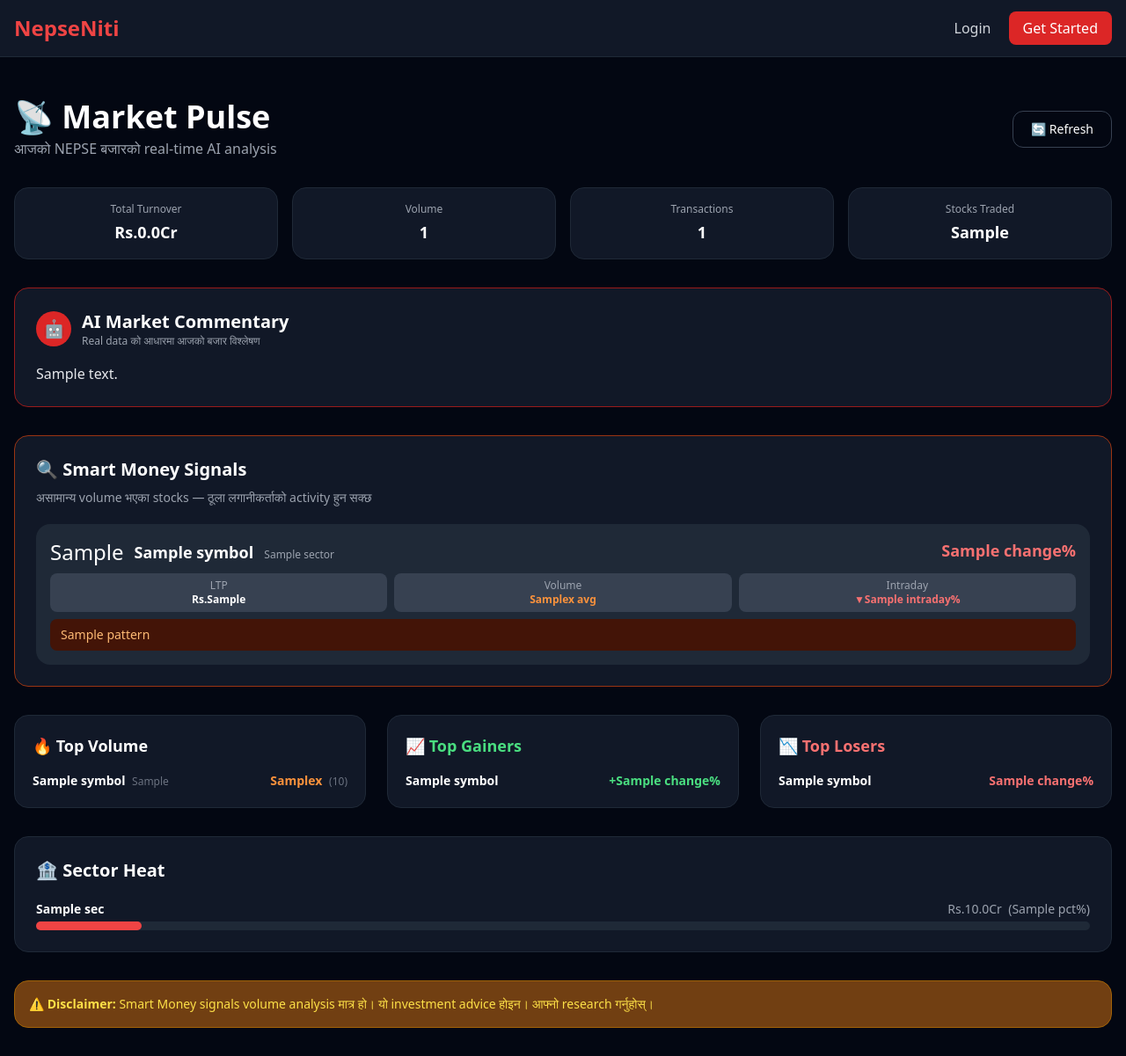
After one commit to dharmendrasah/nepseniti, a Flask app: template templates/market_pulse.html in a window 1280 px wide. The commit adds this page. Shown: the whole page at 88% size. Run offline with Flask 3, Linux system fonts and the light colour scheme; the template is opened without the code that fills it: most values are stand-ins (such as "Sample title", 1, 10 or a date in 2020); some libraries are stand-ins or nearby versions.

Commit message:
Market Pulse page + Smart Money detection + AI commentary

```diff
--- a/app.py
+++ b/app.py
@@ -172,6 +172,156 @@ SECTOR_MAP = {
 # ============================================
 
 waiting_for_email = {}
+
+# ============================================
+# SMART MONEY DETECTION
+# ============================================
+
+def analyze_volume_signal(symbol, volume, change, lp, op, turnover, market_avg_vol):
+    """Detect smart money / unusual volume patterns"""
+    if market_avg_vol <= 0:
+        return "normal", "⚪", "सामान्य"
+
+    vol_ratio = volume / market_avg_vol
+    intraday  = round((lp - op) / op * 100, 2) if op > 0 else 0
+
+    # Classify volume
+    if vol_ratio >= 5:
+        vol_tier = "very_high"
+        vol_emoji = "🔴"
+        vol_label = f"धेरै बढी ({vol_ratio:.1f}x)"
+    elif vol_ratio >= 3:
+        vol_tier = "high"
+        vol_emoji = "🟠"
+        vol_label = f"बढी ({vol_ratio:.1f}x)"
+    elif vol_ratio >= 1.5:
+        vol_tier = "above_avg"
+        vol_emoji = "🟡"
+        vol_label = f"सामान्यभन्दा बढी ({vol_ratio:.1f}x)"
+    else:
+        vol_tier = "normal"
+        vol_emoji = "⚪"
+        vol_label = "सामान्य"
+
+    # Smart money patterns
+    smart_money = False
+    pattern = ""
+
+    # High volume + price up = accumulation
+    if vol_tier in ["very_high","high"] and change >= 1:
+        smart_money = True
+        pattern = "📈 Accumulation — ठूलो volume सँग मूल्य बढेको"
+
+    # High volume + price down = distribution
+    elif vol_tier in ["very_high","high"] and change <= -1:
+        smart_money = True
+        pattern = "📉 Distribution — ठूलो volume सँग मूल्य घटेको"
+
+    # High volume + flat price = absorption
+    elif vol_tier in ["very_high","high"] and abs(change) < 1:
+        smart_money = True
+        pattern = "🔄 Absorption — ठूलो volume तर मूल्य स्थिर (accumulation हुन सक्छ)"
+
+    # Price strong intraday recovery
+    if intraday >= 2 and change >= 0:
+        pattern = (pattern + " | 💪 Intraday recovery राम्रो") if pattern else "💪 Intraday मा राम्रो recovery"
+
+    return {
+        "vol_ratio":   round(vol_ratio, 1),
+        "vol_tier":    vol_tier,
+        "vol_emoji":   vol_emoji,
+        "vol_label":   vol_label,
+        "smart_money": smart_money,
+        "pattern":     pattern,
+        "intraday":    intraday,
+    }
+
+
+# ============================================
+# MARKET PULSE - All active stocks analysis
+# ============================================
+
+def get_market_pulse():
+    """Get full market analysis - top movers, smart money, sector heat"""
+    market  = get_market_data()
+    stocks  = market["stocks"]
+    sectors = market["sectors"]
+    overall = market["overall"]
+
+    total_volume   = float(overall.get("q", 0))
+    total_stocks   = int(overall.get("st", 1))
+    total_turnover = float(overall.get("t", 0))
+    market_avg_vol = total_volume / total_stocks if total_stocks > 0 else 1
+
+    pulse_stocks = []
+    smart_money_alerts = []
+
+    for s in stocks:
+        symbol   = s.get("s","")
+        lp       = float(s.get("lp", 0))
+        change   = float(s.get("pc", 0))
+        volume   = float(s.get("q",  0))
+        turnover = float(s.get("t",  0))
+        high     = float(s.get("h",  0))
+        low      = float(s.get("l",  0))
+        op       = float(s.get("op", 0))
+        sector   = SECTOR_MAP.get(symbol, "Other")
+
+        analysis = analyze_volume_signal(symbol, volume, change, lp, op, turnover, market_avg_vol)
+
+        stock_data = {
+            "symbol":      symbol,
+            "sector":      sector,
+            "lp":          lp,
+            "change":      change,
+            "volume":      int(volume),
+            "turnover":    turnover,
+            "high":        high,
+            "low":         low,
+            "open":        op,
+            "intraday":    analysis["intraday"],
+            "vol_ratio":   analysis["vol_ratio"],
+            "vol_tier":    analysis["vol_tier"],
+            "vol_emoji":   analysis["vol_emoji"],
+            "vol_label":   analysis["vol_label"],
+            "smart_money": analysis["smart_money"],
+            "pattern":     analysis["pattern"],
+        }
+        pulse_stocks.append(stock_data)
+
+        if analysis["smart_money"]:
+            smart_money_alerts.append(stock_data)
+
+    # Sort smart money by volume ratio
+    smart_money_alerts = sorted(smart_money_alerts, key=lambda x: x["vol_ratio"], reverse=True)[:10]
+
+    # Top gainers / losers
+    gainers = sorted(pulse_stocks, key=lambda x: x["change"], reverse=True)[:10]
+    losers  = sorted(pulse_stocks, key=lambda x: x["change"])[:10]
+
+    # Top by volume
+    top_volume = sorted(pulse_stocks, key=lambda x: x["vol_ratio"], reverse=True)[:10]
+
+    # Sector summary
+    sector_data = []
+    for sec in sorted(sectors, key=lambda x: float(x.get("t",0)), reverse=True)[:8]:
+        t   = float(sec.get("t", 0))
+        pct = round(t / total_turnover * 100, 1) if total_turnover > 0 else 0
+        sector_data.append({
+            "name": sec["s"], "turnover": t, "pct": pct
+        })
+
+    return {
+        "smart_money":    smart_money_alerts,
+        "gainers":        gainers,
+        "losers":         losers,
+        "top_volume":     top_volume,
+        "sectors":        sector_data,
+        "total_turnover": total_turnover,
+        "total_stocks":   total_stocks,
+        "market_avg_vol": market_avg_vol,
+        "overall":        overall,
+    }
 
 # ============================================
 # GET LIVE NEPSE DATA
@@ -406,6 +556,50 @@ NepseNiti 🇳🇵"""
         except Exception as e:
             print("Alert Error:", e)
 
+def send_smart_money_alert():
+    """Send smart money alerts when unusual volume detected"""
+    pulse = get_market_pulse()
+    alerts = pulse["smart_money"]
+
+    if not alerts:
+        print("No smart money signals today.")
+        return
+
+    alert_lines = ""
+    for s in alerts[:8]:
+        alert_lines += (
+            f"\n{'📈' if s['change'] >= 0 else '📉'} <b>{s['symbol']}</b> ({s['sector']})"
+            f"\n   Volume: {s['vol_ratio']}x average | Change: {s['change']}%"
+            f"\n   {s['pattern']}"
+            f"\n"
+        )
+
+    message = f"""🔍 <b>NepseNiti Smart Money Alert 🇳🇵</b>
+
+आज असामान्य volume भएका stocks:
+{alert_lines}
+━━━━━━━━━━━━━━
+📊 कुल बजार: Rs.{round(pulse['total_turnover']/10000000,1)} Cr
+⚠️ यो technical observation मात्र हो — investment advice होइन।
+
+🌐 <a href="https://nepseniti.up.railway.app/market">Market Pulse हेर्नुहोस्</a>"""
+
+    users = get_all_users()
+    sent = 0
+    for user in users:
+        try:
+            if not user.get("alerts_enabled"):
+                continue
+            chat_id = user.get("telegram_chat_id")
+            if not chat_id:
+                continue
+            send_telegram_message(chat_id, message)
+            sent += 1
+        except Exception as e:
+            print(f"Smart money alert error: {e}")
+
+    print(f"Smart money alert sent to {sent} users.")
+
 # ============================================
 # SCHEDULER - 4PM NST = 10:15 UTC
 # ============================================
@@ -515,15 +709,61 @@ NepseNiti 🇳🇵 | NPR 299/महिना"""
 
     print(f"Weekly summary sent to {sent} users.")
 
+def send_smart_money_alert():
+    """Send smart money alerts when unusual volume detected"""
+    pulse = get_market_pulse()
+    alerts = pulse["smart_money"]
+
+    if not alerts:
+        print("No smart money signals today.")
+        return
+
+    alert_lines = ""
+    for s in alerts[:8]:
+        alert_lines += (
+            f"\n{'📈' if s['change'] >= 0 else '📉'} <b>{s['symbol']}</b> ({s['sector']})"
+            f"\n   Volume: {s['vol_ratio']}x average | Change: {s['change']}%"
+            f"\n   {s['pattern']}"
+            f"\n"
+        )
+
+    message = f"""🔍 <b>NepseNiti Smart Money Alert 🇳🇵</b>
+
+आज असामान्य volume भएका stocks:
+{alert_lines}
+━━━━━━━━━━━━━━
+📊 कुल बजार: Rs.{round(pulse['total_turnover']/10000000,1)} Cr
+⚠️ यो technical observation मात्र हो — investment advice होइन।
+
+🌐 <a href="https://nepseniti.up.railway.app/market">Market Pulse हेर्नुहोस्</a>"""
+
+    users = get_all_users()
+    sent = 0
+    for user in users:
+        try:
+            if not user.get("alerts_enabled"):
+                continue
+            chat_id = user.get("telegram_chat_id")
+            if not chat_id:
+                continue
+            send_telegram_message(chat_id, message)
+            sent += 1
+        except Exception as e:
+            print(f"Smart money alert error: {e}")
+
+    print(f"Smart money alert sent to {sent} users.")
+
 # ============================================
 # SCHEDULER
 # ============================================
 
 scheduler = BackgroundScheduler()
 # Daily alert: 4PM NST = 10:15 UTC
-scheduler.add_job(send_daily_alerts,   'cron', hour=10, minute=15)
+scheduler.add_job(send_daily_alerts,    'cron', hour=10, minute=15)
 # Weekly summary: Friday 6PM NST = Friday 12:15 UTC
-scheduler.add_job(send_weekly_summary, 'cron', day_of_week='fri', hour=12, minute=15)
+scheduler.add_job(send_weekly_summary,  'cron', day_of_week='fri', hour=12, minute=15)
+# Smart money alert: 3:30PM NST = 9:45 UTC (before market close)
+scheduler.add_job(send_smart_money_alert, 'cron', hour=9, minute=45)
 scheduler.start()
 
 # ============================================
@@ -1063,6 +1303,84 @@ def run_weekly():
     send_weekly_summary()
     return "Weekly summary sent!"
 
+@app.route("/run_smart_money")
+def run_smart_money():
+    send_smart_money_alert()
+    return "Smart money alert sent!"
+
+
+# ============================================
+# MARKET PULSE PAGE
+# ============================================
+
+@app.route("/market")
+def market_pulse():
+    if "user" not in session:
+        return redirect("/login")
+
+    pulse = get_market_pulse()
+    overall = pulse["overall"]
+
+    market_overview = {
+        "total_turnover": pulse["total_turnover"],
+        "total_volume":   overall.get("q", "0"),
+        "total_txn":      overall.get("tn", "0"),
+        "stocks_traded":  overall.get("st", "0"),
+        "market_cap":     float(overall.get("mc", 0)),
+    }
+
+    # AI market commentary
+    smart_names = [s["symbol"] for s in pulse["smart_money"][:5]]
+    top_gainer  = pulse["gainers"][0] if pulse["gainers"] else {}
+    top_loser   = pulse["losers"][0]  if pulse["losers"]  else {}
+
+    sector_lines = ""
+    for sec in pulse["sectors"][:5]:
+        sector_lines += f"- {sec['name']}: {sec['pct']}% (Rs.{round(sec['turnover']/10000000,1)} Cr)\n"
+
+    smart_lines = ""
+    for s in pulse["smart_money"][:5]:
+        smart_lines += f"- {s['symbol']} ({s['sector']}): volume {s['vol_ratio']}x average, change {s['change']}%, pattern: {s['pattern']}\n"
+
+    ai_prompt = f"""तपाईं NEPSE बजारका expert विश्लेषक हुनुहुन्छ। आजको real market data हेरेर smart analysis नेपालीमा दिनुहोस्।
+
+आजको बजार:
+- कुल कारोबार: Rs.{round(pulse['total_turnover']/10000000,1)} Crore
+- कारोबार stocks: {pulse['total_stocks']}
+- सबैभन्दा बढेको: {top_gainer.get('symbol','')} (+{top_gainer.get('change',0)}%)
+- सबैभन्दा घटेको: {top_loser.get('symbol','')} ({top_loser.get('change',0)}%)
+
+Sector-wise turnover:
+{sector_lines}
+
+Unusual Volume (Smart Money) stocks:
+{smart_lines if smart_lines else "- आज कुनै unusual volume देखिएन"}
+
+यो data को आधारमा नेपालीमा ३ paragraph मा लेख्नुहोस्:
+१. आजको बजारको समग्र अवस्था के छ?
+२. Smart money कहाँ छिरेको देखिन्छ र किन?
+३. लगानीकर्ताहरूलाई आज के गर्न सुझाव दिनुहुन्छ?
+
+Specific stock names र numbers प्रयोग गर्नुहोस्। Generic नलेख्नुहोस्।"""
+
+    try:
+        completion = client.chat.completions.create(
+            model="llama-3.3-70b-versatile",
+            messages=[{"role": "user", "content": ai_prompt}],
+            max_tokens=600,
+            temperature=0.7,
+        )
+        ai_commentary = completion.choices[0].message.content
+    except Exception as e:
+        ai_commentary = f"AI commentary उपलब्ध छैन: {str(e)}"
+
+    return render_template(
+        "market_pulse.html",
+        pulse=pulse,
+        market_overview=market_overview,
+        ai_commentary=ai_commentary,
+    )
+
 # ============================================
 # ADMIN PAGE
 # ============================================
--- a/templates/base.html
+++ b/templates/base.html
@@ -14,69 +14,56 @@
 
     <!-- NAVBAR -->
     <nav class="bg-gray-900 border-b border-gray-800">
-    <div class="max-w-7xl mx-auto px-4 py-4">
-        <div class="flex justify-between items-center">
+        <div class="max-w-7xl mx-auto px-4 py-4 flex justify-between items-center">
 
-            <!-- LOGO -->
-            <a href="/" class="text-2xl font-bold text-red-500">NepseNiti</a>
+            <a href="/" class="text-2xl font-bold text-red-500">
+                NepseNiti
+            </a>
 
-            <!-- HAMBURGER BUTTON (mobile only) -->
-            <button id="menu-btn" class="md:hidden text-gray-300 hover:text-white focus:outline-none">
-                <svg id="menu-icon" class="w-7 h-7" fill="none" stroke="currentColor" viewBox="0 0 24 24">
-                    <path stroke-linecap="round" stroke-linejoin="round" stroke-width="2" d="M4 6h16M4 12h16M4 18h16"/>
-                </svg>
-                <svg id="close-icon" class="w-7 h-7 hidden" fill="none" stroke="currentColor" viewBox="0 0 24 24">
-                    <path stroke-linecap="round" stroke-linejoin="round" stroke-width="2" d="M6 18L18 6M6 6l12 12"/>
-                </svg>
-            </button>
+            <div class="space-x-4">
 
-            <!-- DESKTOP NAV -->
-            <div class="hidden md:flex items-center space-x-6 text-sm font-medium">
                 {% if session.get('user') %}
-                    <a href="/dashboard"      class="text-gray-300 hover:text-white transition">Dashboard</a>
-                    <a href="/portfolio"      class="text-gray-300 hover:text-white transition">Portfolio</a>
-                    <a href="/analysis"       class="text-gray-300 hover:text-white transition">AI Analysis</a>
-                    <a href="/notifications"  class="text-gray-300 hover:text-white transition">Notifications</a>
-                    <a href="/pricing"        class="text-green-400 hover:text-green-300 transition">💚 Pricing</a>
-                    <a href="/logout"         class="bg-red-600 hover:bg-red-700 px-4 py-2 rounded-lg transition">Logout</a>
+
+                    <a href="/dashboard" class="text-gray-300 hover:text-white">
+                        Dashboard
+                    </a>
+
+                    <a href="/portfolio" class="text-gray-300 hover:text-white">
+                        Portfolio
+                    </a>
+
+                    <a href="/analysis" class="text-gray-300 hover:text-white">
+                        AI Analysis
+                    </a>
+
+                    <a href="/notifications" class="text-gray-300 hover:text-white">
+                        Notifications
+                    </a>
+
+                    <a href="/pricing" class="hover:text-red-400 transition">💚 Pricing</a>
+                <a href="/logout"
+                       class="bg-red-600 hover:bg-red-700 px-4 py-2 rounded-lg">
+                        Logout
+                    </a>
+
                 {% else %}
-                    <a href="/pricing"        class="text-green-400 hover:text-green-300 transition">💚 Pricing</a>
-                    <a href="/login"          class="text-gray-300 hover:text-white transition">Login</a>
-                    <a href="/signup"         class="bg-red-600 hover:bg-red-700 px-4 py-2 rounded-lg transition">Sign Up</a>
+
+                    <a href="/login"
+                       class="text-gray-300 hover:text-white">
+                        Login
+                    </a>
+
+                    <a href="/signup"
+                       class="bg-red-600 hover:bg-red-700 px-4 py-2 rounded-lg">
+                        Get Started
+                    </a>
+
                 {% endif %}
+
             </div>
+
         </div>
-
-        <!-- MOBILE NAV (hidden by default) -->
-        <div id="mobile-menu" class="hidden md:hidden mt-4 pb-4 border-t border-gray-800 pt-4 space-y-3">
-            {% if session.get('user') %}
-                <a href="/dashboard"     class="block text-gray-300 hover:text-white py-2 px-3 rounded-lg hover:bg-gray-800 transition">📊 Dashboard</a>
-                <a href="/portfolio"     class="block text-gray-300 hover:text-white py-2 px-3 rounded-lg hover:bg-gray-800 transition">💼 Portfolio</a>
-                <a href="/analysis"      class="block text-gray-300 hover:text-white py-2 px-3 rounded-lg hover:bg-gray-800 transition">🤖 AI Analysis</a>
-                <a href="/notifications" class="block text-gray-300 hover:text-white py-2 px-3 rounded-lg hover:bg-gray-800 transition">📱 Notifications</a>
-                <a href="/pricing"       class="block text-green-400 hover:text-green-300 py-2 px-3 rounded-lg hover:bg-gray-800 transition">💚 Pricing</a>
-                <a href="/logout"        class="block bg-red-600 hover:bg-red-700 text-white text-center py-2 px-3 rounded-lg transition">Logout</a>
-            {% else %}
-                <a href="/pricing"       class="block text-green-400 hover:text-green-300 py-2 px-3 rounded-lg hover:bg-gray-800 transition">💚 Pricing</a>
-                <a href="/login"         class="block text-gray-300 hover:text-white py-2 px-3 rounded-lg hover:bg-gray-800 transition">Login</a>
-                <a href="/signup"        class="block bg-red-600 hover:bg-red-700 text-white text-center py-2 px-3 rounded-lg transition">Sign Up</a>
-            {% endif %}
-        </div>
-    </div>
-
-    <!-- HAMBURGER TOGGLE SCRIPT -->
-    <script>
-        const btn  = document.getElementById('menu-btn');
-        const menu = document.getElementById('mobile-menu');
-        const menuIcon  = document.getElementById('menu-icon');
-        const closeIcon = document.getElementById('close-icon');
-        btn.addEventListener('click', () => {
-            menu.classList.toggle('hidden');
-            menuIcon.classList.toggle('hidden');
-            closeIcon.classList.toggle('hidden');
-        });
-    </script>
-</nav>
+    </nav>
 
     <!-- FLASH MESSAGES -->
     <div class="max-w-7xl mx-auto px-4 mt-4">
--- /dev/null
+++ b/templates/market_pulse.html
@@ -0,0 +1,191 @@
+
+
+{% extends "base.html" %}
+{% block content %}
+
+<!-- HEADER -->
+<div class="flex flex-col md:flex-row md:items-center md:justify-between mb-8">
+    <div>
+        <h1 class="text-4xl font-bold">📡 Market Pulse</h1>
+        <p class="text-gray-400 mt-1">आजको NEPSE बजारको real-time AI analysis</p>
+    </div>
+    <a href="/market" class="mt-4 md:mt-0 border border-gray-700 hover:border-gray-500 px-5 py-2.5 rounded-xl transition text-sm">
+        🔄 Refresh
+    </a>
+</div>
+
+<!-- MARKET OVERVIEW -->
+<div class="grid grid-cols-2 md:grid-cols-4 gap-4 mb-8">
+    <div class="bg-gray-900 border border-gray-800 rounded-2xl p-4 text-center">
+        <p class="text-gray-400 text-xs mb-1">Total Turnover</p>
+        <p class="font-bold text-lg">Rs.{{ "{:,.1f}".format(market_overview.total_turnover / 10000000) }}Cr</p>
+    </div>
+    <div class="bg-gray-900 border border-gray-800 rounded-2xl p-4 text-center">
+        <p class="text-gray-400 text-xs mb-1">Volume</p>
+        <p class="font-bold text-lg">{{ "{:,}".format(market_overview.total_volume|int) }}</p>
+    </div>
+    <div class="bg-gray-900 border border-gray-800 rounded-2xl p-4 text-center">
+        <p class="text-gray-400 text-xs mb-1">Transactions</p>
+        <p class="font-bold text-lg">{{ "{:,}".format(market_overview.total_txn|int) }}</p>
+    </div>
+    <div class="bg-gray-900 border border-gray-800 rounded-2xl p-4 text-center">
+        <p class="text-gray-400 text-xs mb-1">Stocks Traded</p>
+        <p class="font-bold text-lg">{{ market_overview.stocks_traded }}</p>
+    </div>
+</div>
+
+<!-- AI MARKET COMMENTARY -->
+<div class="bg-gray-900 border border-red-800 rounded-2xl p-6 mb-8">
+    <div class="flex items-center gap-3 mb-4">
+        <div class="w-10 h-10 bg-red-600 rounded-full flex items-center justify-center text-xl">🤖</div>
+        <div>
+            <h2 class="text-xl font-bold">AI Market Commentary</h2>
+            <p class="text-gray-400 text-xs">Real data को आधारमा आजको बजार विश्लेषण</p>
+        </div>
+    </div>
+    <div class="text-gray-200 leading-relaxed space-y-3">
+        {% for line in ai_commentary.split('\n') %}
+            {% if line.startswith('**') %}
+                <h3 class="font-bold text-white mt-3">{{ line.replace('**','') }}</h3>
+            {% elif line.strip() == '' %}
+                <div class="h-1"></div>
+            {% else %}
+                <p>{{ line }}</p>
+            {% endif %}
+        {% endfor %}
+    </div>
+</div>
+
+<!-- SMART MONEY ALERTS -->
+{% if pulse.smart_money %}
+<div class="bg-gray-900 border border-orange-800 rounded-2xl p-6 mb-8">
+    <h2 class="text-xl font-bold mb-2">🔍 Smart Money Signals</h2>
+    <p class="text-gray-400 text-sm mb-5">असामान्य volume भएका stocks — ठूला लगानीकर्ताको activity हुन सक्छ</p>
+    <div class="space-y-3">
+        {% for s in pulse.smart_money %}
+        <div class="bg-gray-800 rounded-2xl p-4">
+            <div class="flex flex-wrap justify-between items-start gap-2 mb-2">
+                <div class="flex items-center gap-3">
+                    <span class="text-2xl">{{ s.vol_emoji }}</span>
+                    <div>
+                        <span class="font-bold text-lg">{{ s.symbol }}</span>
+                        <span class="text-gray-400 text-xs ml-2">{{ s.sector }}</span>
+                    </div>
+                </div>
+                <div class="text-right">
+                    <span class="font-bold text-lg {% if s.change >= 0 %}text-green-400{% else %}text-red-400{% endif %}">
+                        {% if s.change >= 0 %}+{% endif %}{{ s.change }}%
+                    </span>
+                </div>
+            </div>
+            <div class="grid grid-cols-3 gap-2 text-xs mb-2">
+                <div class="bg-gray-700 rounded-lg px-2 py-1.5 text-center">
+                    <p class="text-gray-400">LTP</p>
+                    <p class="font-semibold">Rs.{{ s.lp }}</p>
+                </div>
+                <div class="bg-gray-700 rounded-lg px-2 py-1.5 text-center">
+                    <p class="text-gray-400">Volume</p>
+                    <p class="font-semibold text-orange-400">{{ s.vol_ratio }}x avg</p>
+                </div>
+                <div class="bg-gray-700 rounded-lg px-2 py-1.5 text-center">
+                    <p class="text-gray-400">Intraday</p>
+                    <p class="font-semibold {% if s.intraday >= 0 %}text-green-400{% else %}text-red-400{% endif %}">
+                        {% if s.intraday >= 0 %}▲{% else %}▼{% endif %}{{ s.intraday }}%
+                    </p>
+                </div>
+            </div>
+            {% if s.pattern %}
+            <p class="text-sm text-orange-300 bg-orange-950 rounded-lg px-3 py-2">{{ s.pattern }}</p>
+            {% endif %}
+        </div>
+        {% endfor %}
+    </div>
+</div>
+{% else %}
+<div class="bg-gray-900 border border-gray-800 rounded-2xl p-6 mb-8 text-center">
+    <p class="text-4xl mb-2">✅</p>
+    <p class="font-semibold">आज कुनै unusual smart money signal छैन</p>
+    <p class="text-gray-400 text-sm mt-1">बजार सामान्य रूपमा चलेको छ</p>
+</div>
+{% endif %}
+
+<!-- TOP VOLUME + GAINERS + LOSERS -->
+<div class="grid md:grid-cols-3 gap-6 mb-8">
+
+    <!-- TOP VOLUME -->
+    <div class="bg-gray-900 border border-gray-800 rounded-2xl p-5">
+        <h2 class="font-bold text-lg mb-4">🔥 Top Volume</h2>
+        <div class="space-y-2">
+            {% for s in pulse.top_volume[:7] %}
+            <div class="flex justify-between items-center text-sm">
+                <div>
+                    <span class="font-semibold">{{ s.symbol }}</span>
+                    <span class="text-gray-500 text-xs ml-1">{{ s.vol_emoji }}</span>
+                </div>
+                <div class="text-right">
+                    <span class="text-orange-400 font-semibold">{{ s.vol_ratio }}x</span>
+                    <span class="text-gray-500 text-xs ml-1">({{ "{:,}".format(s.volume) }})</span>
+                </div>
+            </div>
+            {% endfor %}
+        </div>
+    </div>
+
+    <!-- TOP GAINERS -->
+    <div class="bg-gray-900 border border-gray-800 rounded-2xl p-5">
+        <h2 class="font-bold text-lg mb-4 text-green-400">📈 Top Gainers</h2>
+        <div class="space-y-2">
+            {% for s in pulse.gainers[:7] %}
+            <div class="flex justify-between items-center text-sm">
+                <span class="font-semibold">{{ s.symbol }}</span>
+                <span class="text-green-400 font-bold">+{{ s.change }}%</span>
+            </div>
+            {% endfor %}
+        </div>
+    </div>
+
+    <!-- TOP LOSERS -->
+    <div class="bg-gray-900 border border-gray-800 rounded-2xl p-5">
+        <h2 class="font-bold text-lg mb-4 text-red-400">📉 Top Losers</h2>
+        <div class="space-y-2">
+            {% for s in pulse.losers[:7] %}
+            <div class="flex justify-between items-center text-sm">
+                <span class="font-semibold">{{ s.symbol }}</span>
+                <span class="text-red-400 font-bold">{{ s.change }}%</span>
+            </div>
+            {% endfor %}
+        </div>
+    </div>
+
+</div>
+
+<!-- SECTOR HEAT -->
+<div class="bg-gray-900 border border-gray-800 rounded-2xl p-6 mb-8">
+    <h2 class="text-xl font-bold mb-5">🏦 Sector Heat</h2>
+    <div class="space-y-3">
+        {% for sec in pulse.sectors %}
+        <div>
+            <div class="flex justify-between text-sm mb-1">
+                <span class="font-semibold">{{ sec.name }}</span>
+                <span class="text-gray-400">Rs.{{ "{:,.1f}".format(sec.turnover / 10000000) }}Cr &nbsp;({{ sec.pct }}%)</span>
+            </div>
+            <div class="w-full bg-gray-800 rounded-full h-2.5">
+                <div class="h-2.5 rounded-full
+                    {% if loop.index == 1 %}bg-red-500
+                    {% elif loop.index == 2 %}bg-orange-500
+                    {% elif loop.index == 3 %}bg-yellow-500
+                    {% else %}bg-blue-600{% endif %}"
+                    style="width: {{ [sec.pct * 2, 100]|min }}%">
+                </div>
+            </div>
+        </div>
+        {% endfor %}
+    </div>
+</div>
+
+<!-- DISCLAIMER -->
+<div class="bg-yellow-900 border border-yellow-700 rounded-2xl p-4 text-sm text-yellow-300">
+    ⚠️ <strong>Disclaimer:</strong> Smart Money signals volume analysis मात्र हो। यो investment advice होइन। आफ्नो research गर्नुहोस्।
+</div>
+
+{% endblock %}
```
